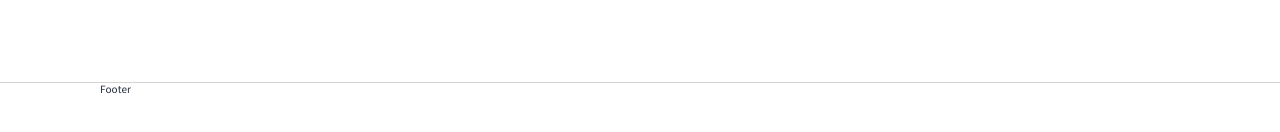
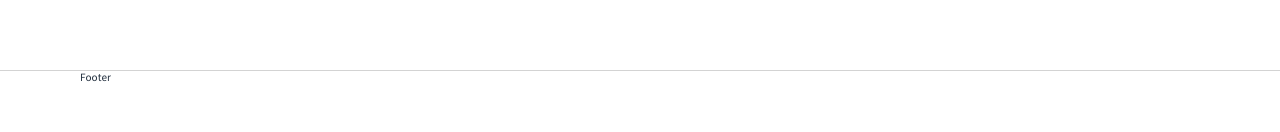
Before and after one commit to youmean0427/PATPAT, a React (Create React App) app in the folder frontend/: page / in a window 1280 px wide. Shown: the part 658-790 px from the top of the page. Built offline with nearby package versions, Linux system fonts and the light colour scheme; a web font is replaced by a local one.

Commit message:
#S08P12E104-80 #comment feat:feature/front/layout:[Footer 레이아웃에 Container 컴포넌트 추가]

```diff
--- a/frontend/src/components/Common/Footer/Footer.jsx
+++ b/frontend/src/components/Common/Footer/Footer.jsx
@@ -1,5 +1,10 @@
 import React from 'react';
+import Container from '../Container';
 import styles from './Footer.module.scss';
 export default function Footer() {
-  return <footer className={styles.footer}>Footer</footer>;
+  return (
+    <footer className={styles.footer}>
+      <Container>Footer</Container>
+    </footer>
+  );
 }
--- a/frontend/src/components/Common/Footer/Footer.module.scss
+++ b/frontend/src/components/Common/Footer/Footer.module.scss
@@ -1,6 +1,7 @@
+@import 'assets/styles/variable.scss';
 .footer {
-  height: 60px;
-  padding: 0 100px;
+  width: 100%;
+  height: $footer-height;
   margin-top: auto;
   border-top: 1px solid lightgray;
 }
```
